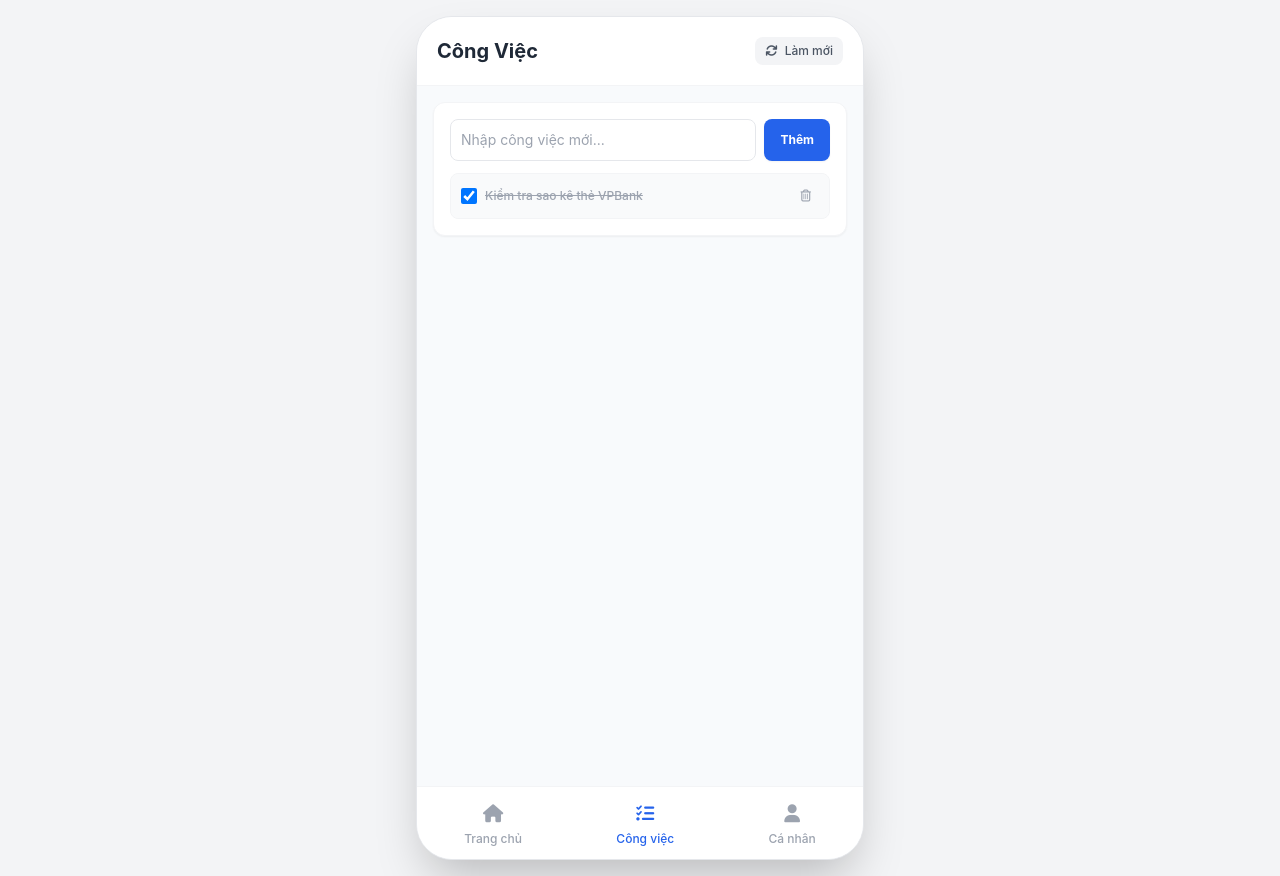
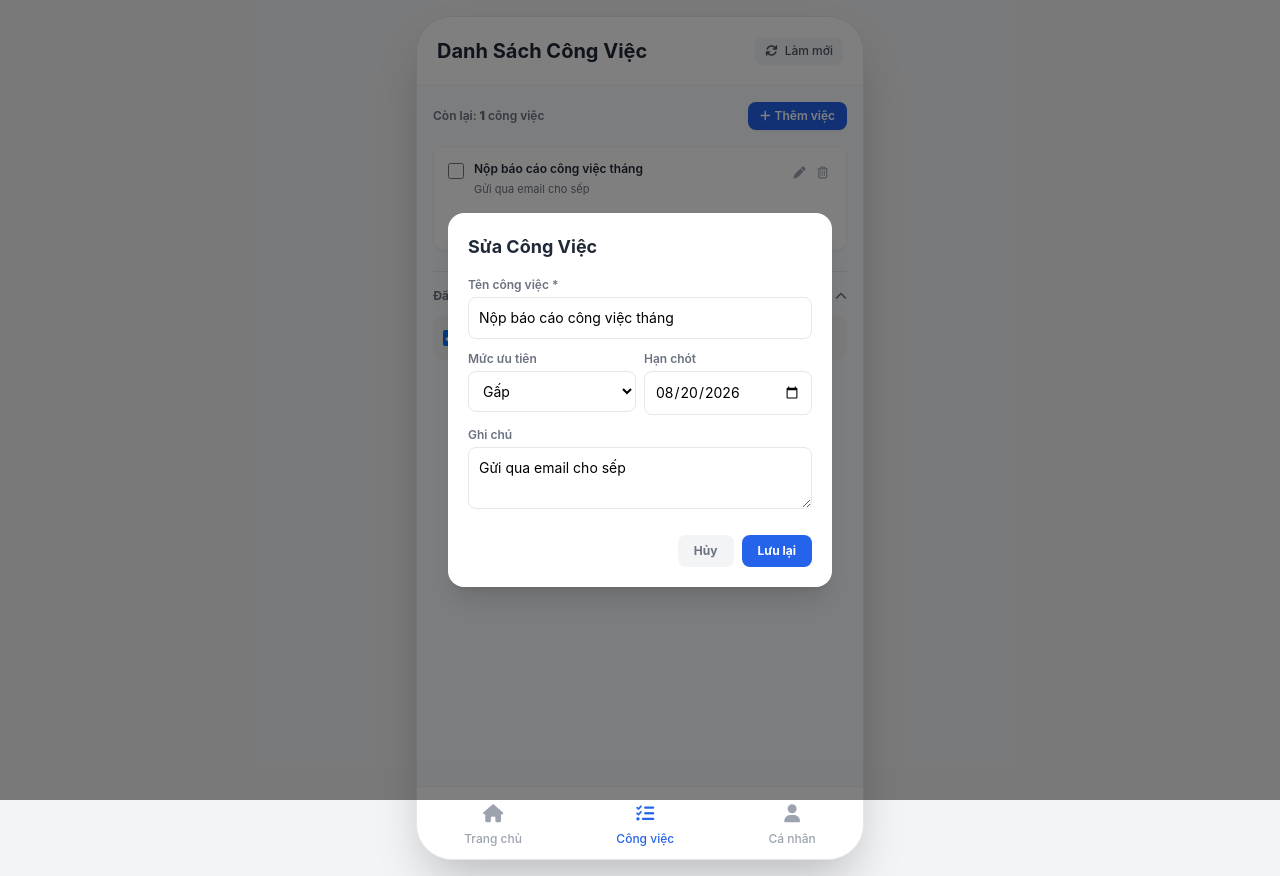
Before and after one commit to nvcuong032016-cmd/gemini2026, a plain HTML site: page index.html in a window 1280 px wide. Both pictures are taken after a click on the button 805 px from the left and 196 px from the top of the page. Drawn offline with nearby package versions, Linux system fonts and the light colour scheme.

Commit message:
Update index.html

```diff
--- a/index.html
+++ b/index.html
@@ -3,7 +3,7 @@
 <head>
     <meta charset="UTF-8">
     <meta name="viewport" content="width=device-width, initial-scale=1.0">
-    <title>Quản Lý Cá Nhân</title>
+    <title>Quản Lý Cá Nhân & Công Việc</title>
     <script src="https://cdn.tailwindcss.com"></script>
     <link rel="stylesheet" href="https://cdnjs.cloudflare.com/ajax/libs/font-awesome/6.4.0/css/all.min.css">
     <style>
@@ -19,7 +19,7 @@
 
         <!-- Header -->
         <header class="p-5 bg-white flex justify-between items-center border-b border-gray-100">
-            <h1 id="header-title" class="text-xl font-bold text-gray-800">Tài chính Cá nhân</h1>
+            <h1 id="header-title" class="text-xl font-bold text-gray-800">Quản Lý</h1>
             <button onclick="clearCache()" class="text-xs bg-gray-100 hover:bg-gray-200 text-gray-600 px-2.5 py-1.5 rounded-lg font-medium">
                 <i class="fa-solid fa-arrows-rotate mr-1"></i> Làm mới
             </button>
@@ -68,10 +68,12 @@
     <script>
         const STORAGE_KEY = 'my_unified_app_data';
 
-        // Tự động tìm & quét dữ liệu từ các bản cũ để khôi phục công việc
         function loadCombinedStore() {
             let store = {
-                tasks: [],
+                tasks: [
+                    { id: 1, text: 'Nộp báo cáo công việc tháng', priority: 'Gấp', dueDate: '2026-08-20', done: false, note: 'Gửi qua email cho sếp' },
+                    { id: 2, text: 'Họp với nhóm dự án mới', priority: 'Bình thường', dueDate: '2026-08-22', done: true, note: '' }
+                ],
                 cards: [
                     { id: 1, bank: 'VPBank', cardType: 'Visa', limit: 50000000, days: '45 ngày', info: 'Ghi chú thẻ...', statementDate: '15', dueDate: '5' }
                 ],
@@ -83,59 +85,15 @@
                 ]
             };
 
-            // Quét tất cả các key lưu trữ có thể tồn tại trong LocalStorage
             let savedMain = localStorage.getItem(STORAGE_KEY);
-            let allTasks = [];
-
             if (savedMain) {
                 try { store = JSON.parse(savedMain); } catch(e){}
             }
-
-            // Thu thập lại tất cả công việc từ các key cũ
-            for (let i = 0; i < localStorage.length; i++) {
-                let key = localStorage.key(i);
-                if (key.includes('my_app_data') || key === STORAGE_KEY || key.includes('task')) {
-                    try {
-                        let parsed = JSON.parse(localStorage.getItem(key));
-                        if (parsed && Array.isArray(parsed.tasks)) {
-                            allTasks = [...allTasks, ...parsed.tasks];
-                        } else if (Array.isArray(parsed)) {
-                            allTasks = [...allTasks, ...parsed];
-                        }
-                    } catch(e){}
-                }
-            }
-
-            // Gom nhóm và loại bỏ công việc bị trùng
-            if (allTasks.length > 0) {
-                const uniqueTasks = [];
-                const map = new Map();
-                for (const item of allTasks) {
-                    if (item && item.text && !map.has(item.text)) {
-                        map.set(item.text, true);
-                        uniqueTasks.push({
-                            id: item.id || Date.now() + Math.random(),
-                            text: item.text,
-                            done: !!item.done
-                        });
-                    }
-                }
-                store.tasks = uniqueTasks;
-            }
-
-            // Nếu vẫn trống thì thêm dữ liệu mặc định
-            if (!store.tasks || store.tasks.length === 0) {
-                store.tasks = [
-                    { id: 1, text: 'Thanh toán tiền điện tháng này', done: false },
-                    { id: 2, text: 'Kiểm tra sao kê thẻ VPBank', done: true }
-                ];
-            }
-
             return store;
         }
 
         let store = loadCombinedStore();
-        let currentTab = 'projects'; // Mặc định mở tab Công việc để kiểm tra
+        let currentTab = 'projects';
 
         function saveData() {
             localStorage.setItem(STORAGE_KEY, JSON.stringify(store));
@@ -216,14 +174,6 @@
         }
 
         // --- TASKS HANDLERS ---
-        function addTask() {
-            const inp = document.getElementById('task-inp');
-            if (inp && inp.value.trim()) {
-                store.tasks.push({ id: Date.now(), text: inp.value.trim(), done: false });
-                saveData(); render();
-            }
-        }
-
         function toggleTask(id) {
             const task = store.tasks.find(t => t.id === id);
             if (task) { task.done = !task.done; saveData(); render(); }
@@ -243,7 +193,51 @@
 
             modal.classList.remove('hidden');
 
-            if (type === 'card') {
+            if (type === 'task') {
+                const item = editId ? store.tasks.find(t => t.id === editId) : null;
+                title.innerText = item ? 'Sửa Công Việc' : 'Thêm Công Việc Mới';
+                body.innerHTML = `
+                    <div>
+                        <label class="text-xs text-gray-500 font-semibold mb-1 block">Tên công việc *</label>
+                        <input id="inp-task-text" type="text" value="${item ? item.text : ''}" placeholder="Nhập tên việc..." class="w-full p-2.5 border border-gray-200 rounded-lg text-sm">
+                    </div>
+                    <div class="grid grid-cols-2 gap-2">
+                        <div>
+                            <label class="text-xs text-gray-500 font-semibold mb-1 block">Mức ưu tiên</label>
+                            <select id="inp-task-priority" class="w-full p-2.5 border border-gray-200 rounded-lg text-sm bg-white">
+                                <option value="Bình thường" ${item && item.priority === 'Bình thường' ? 'selected' : ''}>Bình thường</option>
+                                <option value="Gấp" ${item && item.priority === 'Gấp' ? 'selected' : ''}>Gấp</option>
+                            </select>
+                        </div>
+                        <div>
+                            <label class="text-xs text-gray-500 font-semibold mb-1 block">Hạn chót</label>
+                            <input id="inp-task-date" type="date" value="${item ? item.dueDate : ''}" class="w-full p-2.5 border border-gray-200 rounded-lg text-sm">
+                        </div>
+                    </div>
+                    <div>
+                        <label class="text-xs text-gray-500 font-semibold mb-1 block">Ghi chú</label>
+                        <textarea id="inp-task-note" rows="2" class="w-full p-2.5 border border-gray-200 rounded-lg text-sm" placeholder="Mô tả thêm...">${item ? item.note || '' : ''}</textarea>
+                    </div>
+                `;
+                saveBtn.onclick = () => {
+                    if (!validateFields(['inp-task-text'])) return;
+                    const data = {
+                        id: editId || Date.now(),
+                        text: document.getElementById('inp-task-text').value,
+                        priority: document.getElementById('inp-task-priority').value,
+                        dueDate: document.getElementById('inp-task-date').value,
+                        note: document.getElementById('inp-task-note').value,
+                        done: item ? item.done : false
+                    };
+                    if (editId) {
+                        const idx = store.tasks.findIndex(t => t.id === editId);
+                        store.tasks[idx] = data;
+                    } else {
+                        store.tasks.push(data);
+                    }
+                    saveData(); closeModal(); render();
+                };
+            } else if (type === 'card') {
                 const item = editId ? store.cards.find(c => c.id === editId) : null;
                 title.innerText = item ? 'Sửa Thẻ Tín Dụng' : 'Thêm Thẻ Tín Dụng';
                 body.innerHTML = `
@@ -445,12 +439,13 @@
                 const totalLimit = store.cards.reduce((acc, c) => acc + (c.limit || 0), 0);
                 const totalLend = store.lends.filter(l => !l.completed).reduce((acc, l) => acc + (l.amount || 0), 0);
                 const totalLoan = store.loans.reduce((acc, l) => acc + (l.totalAmount || 0), 0);
+                const pendingTasks = store.tasks.filter(t => !t.done).length;
 
                 main.innerHTML = `
                     <div class="space-y-4">
                         <div class="bg-gradient-to-r from-blue-600 to-indigo-600 p-5 rounded-2xl text-white shadow-md">
-                            <span class="text-xs opacity-80 uppercase font-semibold">Tổng Hạn Mức Tín Dụng</span>
-                            <div class="text-2xl font-bold mt-1">${totalLimit.toLocaleString()} đ</div>
+                            <span class="text-xs opacity-80 uppercase font-semibold">Công việc còn lại</span>
+                            <div class="text-2xl font-bold mt-1">${pendingTasks} việc cần làm</div>
                         </div>
 
                         <div class="grid grid-cols-2 gap-3">
@@ -468,11 +463,11 @@
                             <h3 class="font-bold text-gray-800 text-sm mb-3">Lối tắt nhanh</h3>
                             <div class="grid grid-cols-2 gap-2">
                                 <button onclick="switchTab('finance')" class="p-3 bg-slate-50 hover:bg-slate-100 rounded-lg text-xs font-semibold text-gray-700 flex items-center justify-between">
-                                    <span>Quản lý Tài chính</span>
+                                    <span>Tài chính</span>
                                     <i class="fa-solid fa-arrow-right text-gray-400"></i>
                                 </button>
                                 <button onclick="switchTab('projects')" class="p-3 bg-slate-50 hover:bg-slate-100 rounded-lg text-xs font-semibold text-gray-700 flex items-center justify-between">
-                                    <span>Danh sách Công việc</span>
+                                    <span>Công việc</span>
                                     <i class="fa-solid fa-arrow-right text-gray-400"></i>
                                 </button>
                             </div>
@@ -480,26 +475,66 @@
                     </div>
                 `;
             } else if (currentTab === 'projects') {
-                title.innerText = 'Công Việc';
+                title.innerText = 'Danh Sách Công Việc';
+                const activeTasks = store.tasks.filter(t => !t.done);
+                const completedTasks = store.tasks.filter(t => t.done);
+
                 main.innerHTML = `
-                    <div class="bg-white p-4 rounded-xl shadow-sm border border-gray-100 mb-4">
-                        <div class="flex gap-2 mb-3">
-                            <input id="task-inp" type="text" placeholder="Nhập công việc mới..." class="flex-1 p-2.5 border border-gray-200 rounded-lg text-sm">
-                            <button onclick="addTask()" class="bg-blue-600 text-white px-4 rounded-lg text-xs font-bold shadow-sm">Thêm</button>
-                        </div>
-                        <div class="space-y-2 mt-3">
-                            ${store.tasks.length === 0 ? '<p class="text-xs text-gray-400 italic py-2 text-center">Chưa có công việc nào</p>' : ''}
-                            ${store.tasks.map(t => `
-                                <div class="flex items-center justify-between p-2.5 bg-gray-50 rounded-lg border border-gray-100">
-                                    <label class="flex items-center gap-2 cursor-pointer flex-1 mr-2">
-                                        <input type="checkbox" ${t.done ? 'checked' : ''} onchange="toggleTask(${t.id})" class="rounded text-blue-600 w-4 h-4">
-                                        <span class="text-xs font-medium ${t.done ? 'line-through text-gray-400' : 'text-gray-700'}">${t.text}</span>
+                    <div class="flex justify-between items-center mb-4">
+                        <span class="text-xs font-semibold text-gray-500">Còn lại: <b>${activeTasks.length}</b> công việc</span>
+                        <button onclick="openModal('task')" class="bg-blue-600 text-white px-3 py-1.5 rounded-lg text-xs font-semibold shadow-sm flex items-center gap-1">
+                            <i class="fa-solid fa-plus"></i> Thêm việc
+                        </button>
+                    </div>
+
+                    <!-- Việc chưa xong -->
+                    <div class="space-y-3 mb-5">
+                        ${activeTasks.length === 0 ? '<p class="text-xs text-gray-400 italic py-4 text-center">Tuyệt vời! Không còn việc tồn đọng nào.</p>' : ''}
+                        ${activeTasks.map(t => `
+                            <div class="bg-white p-3.5 rounded-xl shadow-sm border border-gray-100">
+                                <div class="flex items-start justify-between gap-2">
+                                    <label class="flex items-start gap-2.5 cursor-pointer flex-1">
+                                        <input type="checkbox" onchange="toggleTask(${t.id})" class="mt-0.5 rounded text-blue-600 w-4 h-4">
+                                        <div>
+                                            <span class="text-xs font-semibold text-gray-800 block">${t.text}</span>
+                                            ${t.note ? `<p class="text-[11px] text-gray-500 mt-1">${t.note}</p>` : ''}
+                                        </div>
                                     </label>
-                                    <button onclick="deleteTask(${t.id})" class="text-gray-400 hover:text-red-500 text-xs px-2 py-1"><i class="fa-regular fa-trash-can"></i></button>
+                                    <div class="flex items-center gap-1">
+                                        <button onclick="openModal('task', ${t.id})" class="text-gray-400 hover:text-blue-600 text-xs p-1"><i class="fa-solid fa-pen"></i></button>
+                                        <button onclick="deleteTask(${t.id})" class="text-gray-400 hover:text-red-500 text-xs p-1"><i class="fa-regular fa-trash-can"></i></button>
+                                    </div>
                                 </div>
-                            `).join('')}
-                        </div>
+                                <div class="flex items-center gap-2 mt-2 pt-2 border-t border-gray-50 text-[10px]">
+                                    <span class="px-2 py-0.5 rounded-full font-bold ${t.priority === 'Gấp' ? 'bg-red-50 text-red-600 border border-red-100' : 'bg-gray-100 text-gray-600'}">
+                                        ${t.priority || 'Bình thường'}
+                                    </span>
+                                    ${t.dueDate ? `<span class="text-gray-400"><i class="fa-regular fa-calendar mr-1"></i>${formatDate(t.dueDate)}</span>` : ''}
+                                </div>
+                            </div>
+                        `).join('')}
                     </div>
+
+                    <!-- Việc đã xong -->
+                    ${completedTasks.length > 0 ? `
+                        <details open class="group border-t border-gray-200 pt-3">
+                            <summary class="flex justify-between items-center cursor-pointer text-xs font-bold text-gray-500 py-1 select-none">
+                                <span>Đã hoàn thành (${completedTasks.length})</span>
+                                <i class="fa-solid fa-chevron-down group-open:rotate-180 transition-transform"></i>
+                            </summary>
+                            <div class="space-y-2 mt-2">
+                                ${completedTasks.map(t => `
+                                    <div class="flex items-center justify-between p-2.5 bg-gray-100/70 rounded-lg">
+                                        <label class="flex items-center gap-2 cursor-pointer flex-1 mr-2">
+                                            <input type="checkbox" checked onchange="toggleTask(${t.id})" class="rounded text-blue-600 w-4 h-4">
+                                            <span class="text-xs font-medium line-through text-gray-400">${t.text}</span>
+                                        </label>
+                                        <button onclick="deleteTask(${t.id})" class="text-gray-400 hover:text-red-500 text-xs px-2 py-1"><i class="fa-regular fa-trash-can"></i></button>
+                                    </div>
+                                `).join('')}
+                            </div>
+                        </details>
+                    ` : ''}
                 `;
             } else if (currentTab === 'finance') {
                 title.innerText = 'Tài chính Cá nhân';
```
